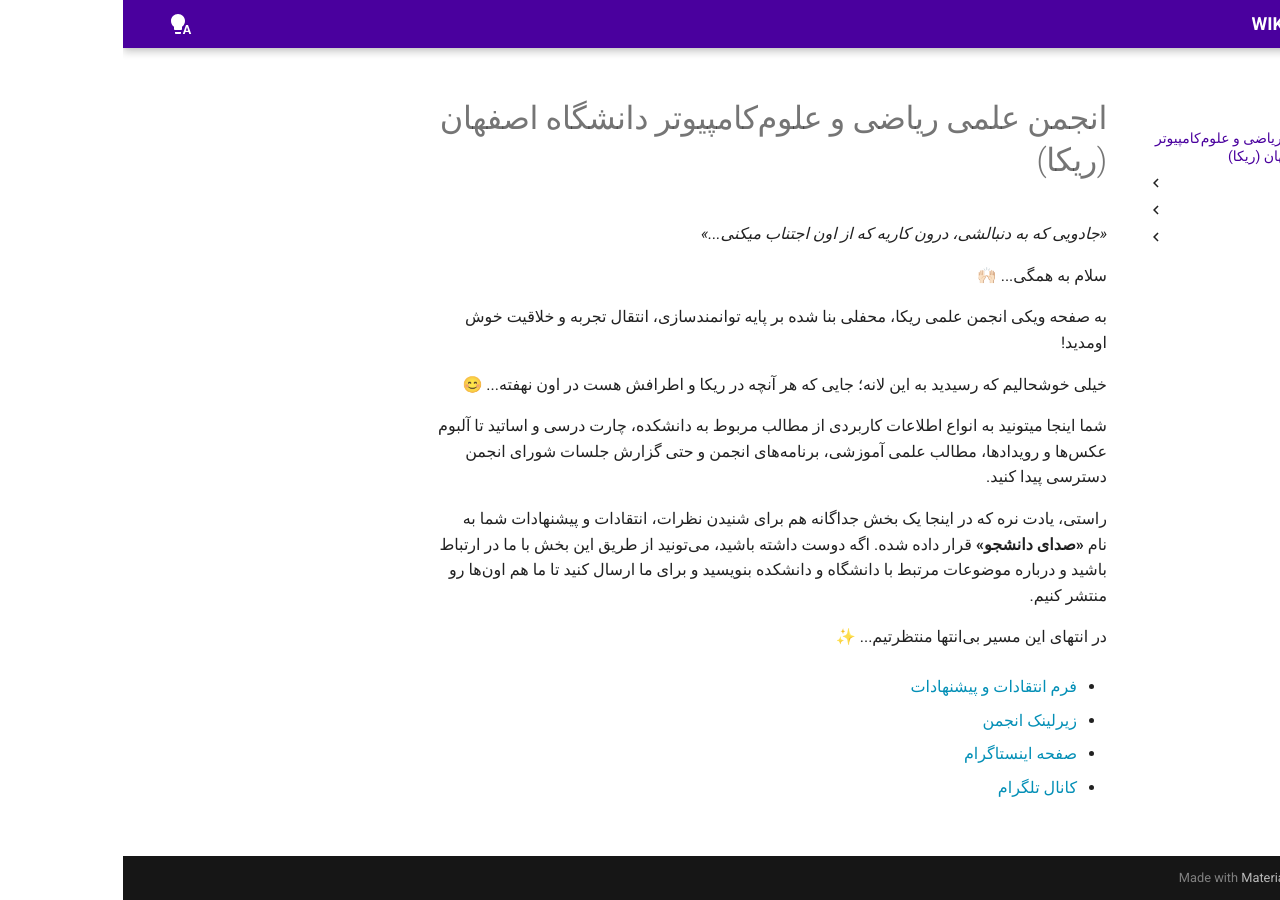
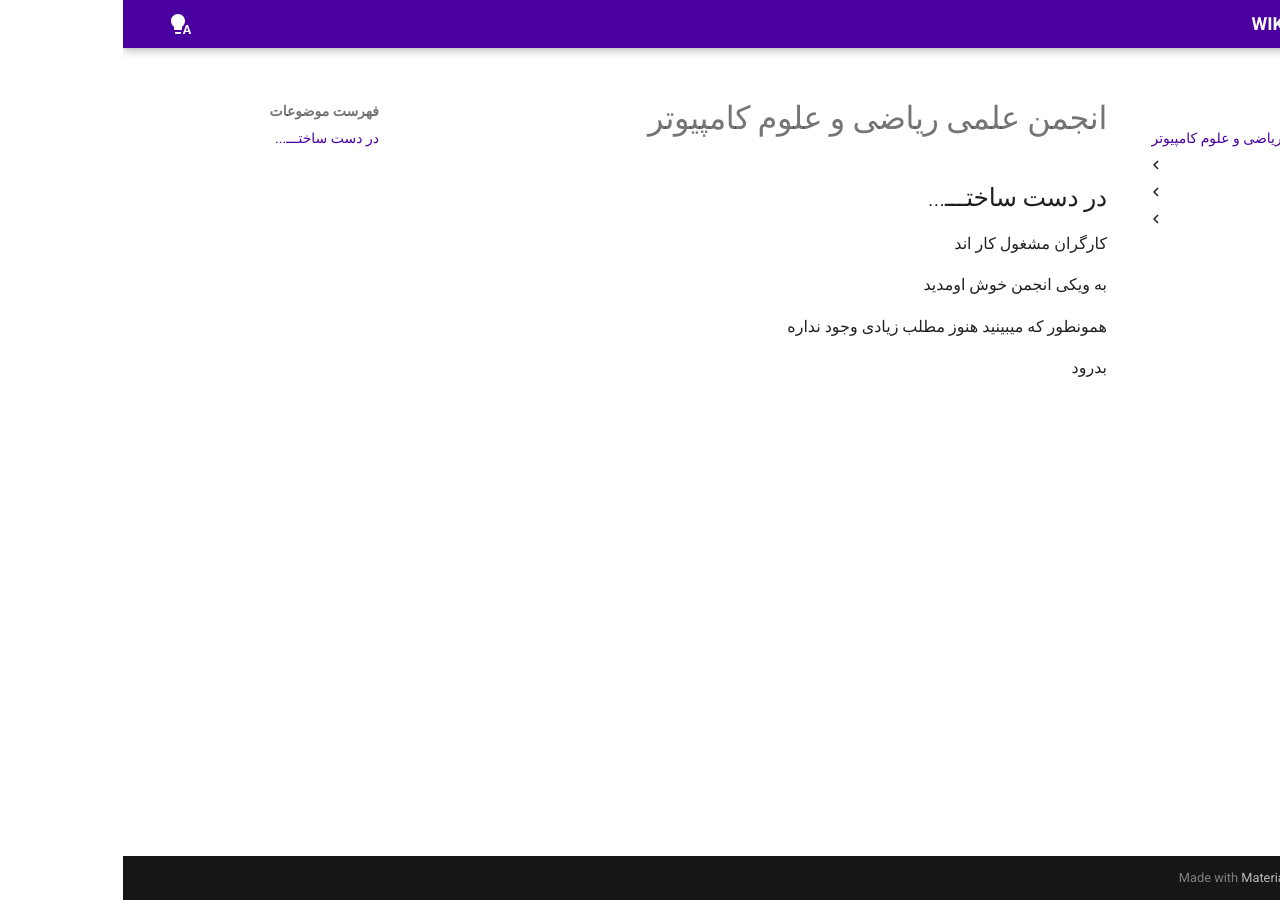
Before and after one commit to Amcsui/wiki, an MkDocs documentation site: the page built from docs/index.md, in a window 1280 px wide. Built offline with MkDocs 1.6.1 and Material for MkDocs 9.7.7, drawn with Linux system fonts in a browser that asks for light colours.

Commit message:
Revert "UPD => index"

```diff
--- a/docs/index.md
+++ b/docs/index.md
@@ -1,30 +1,11 @@
-# انجمن علمی ریاضی و علوم‌کامپیوتر دانشگاه اصفهان (ریکا)
+# انجمن علمی ریاضی و علوم کامپیوتر
 
+## در دست ساختـــ...
 
-*«جادویی که به دنبالشی، درون کاریه که از اون اجتناب میکنی...»*
+کارگران مشغول کار اند
 
+به ویکی انجمن خوش اومدید
 
-سلام به همگی... 🙌🏻
+همونطور که میبینید هنوز مطلب زیادی وجود نداره
 
-به صفحه ویکی انجمن علمی ریکا، محفلی بنا شده بر پایه توانمندسازی، انتقال تجربه و خلاقیت خوش اومدید!
-
-
-خیلی خوشحالیم که رسیدید به این لانه؛ جایی که هر آنچه در ریکا و اطرافش هست در اون نهفته... 😊
-
-
-شما اینجا میتونید به انواع اطلاعات کاربردی از مطالب مربوط به دانشکده، چارت درسی و اساتید تا آلبوم عکس‌ها و رویداد‌ها، مطالب علمی آموزشی، برنامه‌های انجمن و حتی گزارش جلسات شورای انجمن دسترسی پیدا کنید.
-
-
-راستی، یادت نره که در اینجا یک بخش جداگانه هم برای شنیدن نظرات، انتقادات و پیشنهادات شما به نام **«صدای دانشجو»** قرار داده‌ شده. اگه دوست داشته باشید، می‌تونید از طریق این بخش با ما در ارتباط باشید و درباره موضوعات مرتبط با دانشگاه و دانشکده بنویسید و برای ما ارسال کنید تا ما هم اون‌ها رو منتشر کنیم‌‌.
-
-
-در انتهای این مسیر بی‌انتها منتظرتیم... ✨
-
-
-- [فرم انتقادات و پیشنهادات](https://app.epoll.pro/31821200)
-
-- [زیرلینک انجمن](https://zil.ink/AMCSUI)
-
-- [صفحه اینستاگرام](http://instagram.com/AMCSUI)
-
-- [کانال تلگرام](https://t.me/AMCSUI)
+بدرود
```
